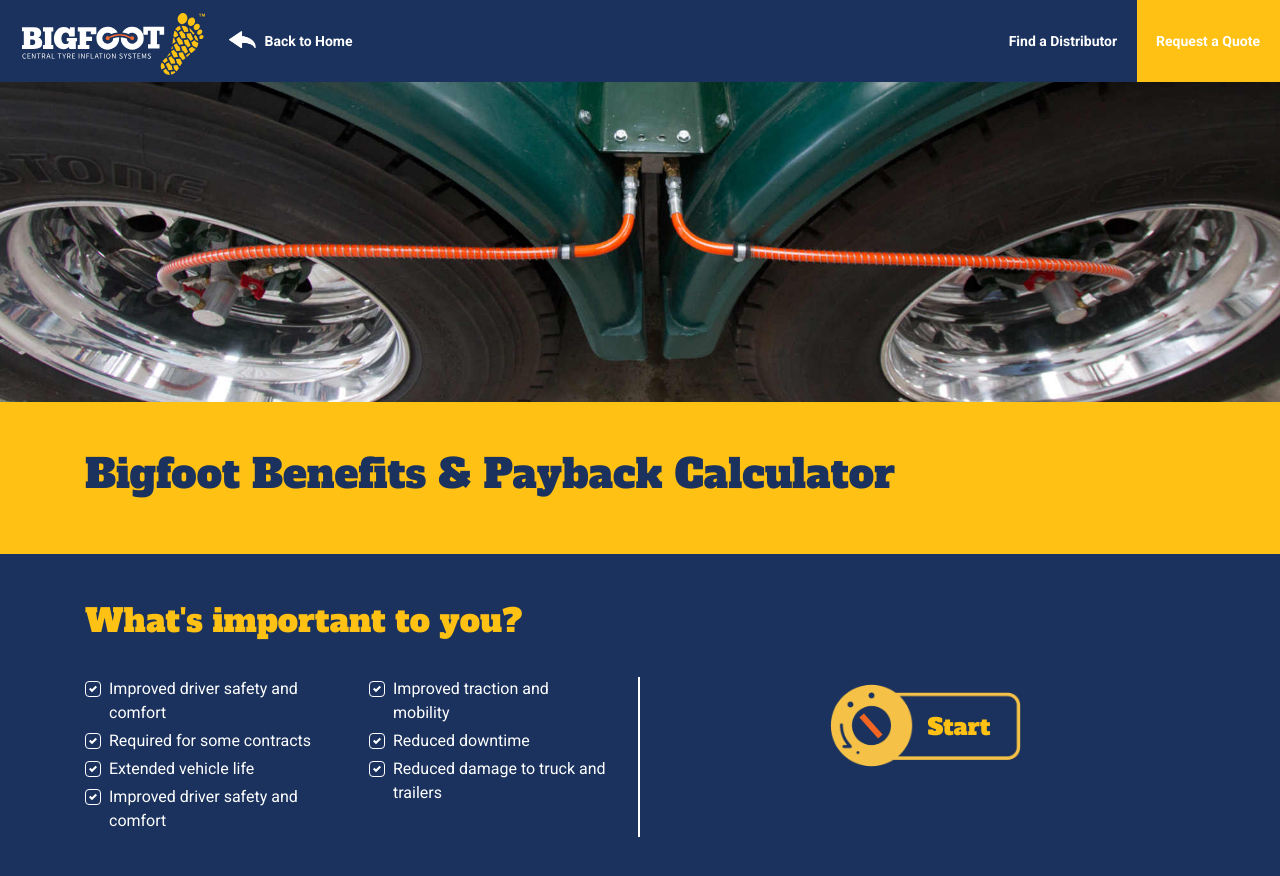
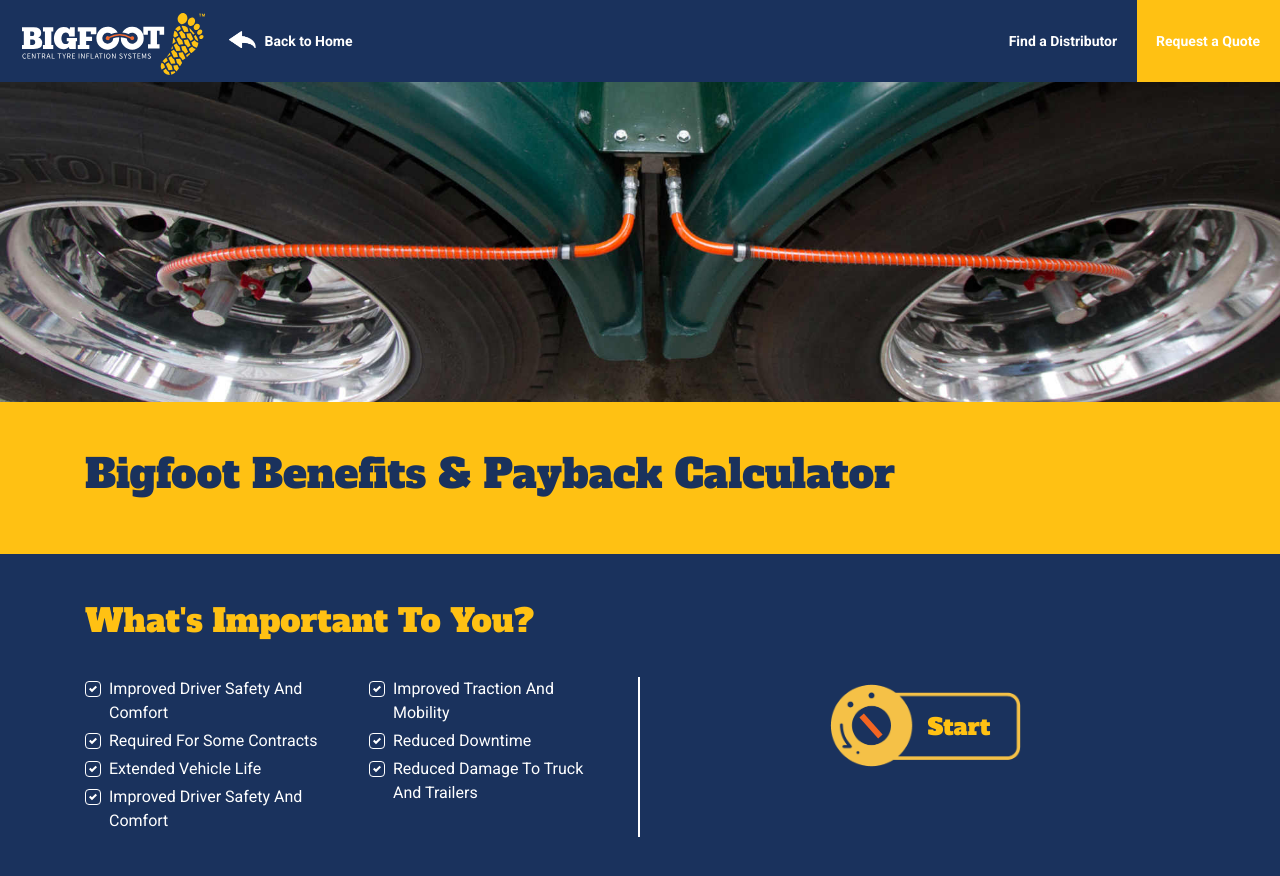
Before and after one commit to Webbros-Digital/DVC_Bigfoot_Calculator, a Vue app in the folder src/bigfoot.calculator/: page / in a window 1280 px wide. Shown: the top 876 px of the page. Built offline with nearby package versions, Linux system fonts and the light colour scheme.

Commit message:
Further text uppercase, spelling fix and remove nav outline

```diff
--- a/src/bigfoot.calculator/src/views/Calculator.vue
+++ b/src/bigfoot.calculator/src/views/Calculator.vue
@@ -4,7 +4,7 @@
       <div class='col'>
         <div class='row mb-4'>
           <div class='col'>
-            <h2>What's important to you?</h2>
+            <h2>What's Important To You?</h2>
           </div>
         </div>
         <div class='row align-items-center'>
@@ -73,7 +73,7 @@
           <b-form-group
             label-cols-sm="6"
             label-cols-lg="8"
-            label="Annual Distace Travelled"
+            label="Annual Distance Travelled"
             label-for="distance">
             <b-input-group append='km'>
               <b-form-input
@@ -534,41 +534,6 @@
     return require('@/assets/images/low.png');
   }
 
-  // public mounted() {
-  //   this.benifitChanged();
-  // }
-
-  // @Watch('benifitScoreBand')
-  // public benifitChanged() {
-  //   const canvas = this.$refs.speedo;
-  //   const ctx = canvas.getContext('2d');
-  //   if (ctx) {
-  //     // ctx.clearRect(0, 0, canvas.width, canvas.height);
-
-  //     ctx.strokeStyle = 'rgb(255, 193, 19)';
-  //     ctx.lineWidth = 8;
-  //     ctx.lineCap = 'round';
-
-  //     const radius = canvas.height - 100;
-
-  //     ctx.beginPath();
-  //     ctx.arc(canvas.width / 2, canvas.height, radius, 1 * Math.PI, 0);
-  //     ctx.stroke();
-
-  //     this.addNub(canvas, ctx, radius, 90);
-  //   }
-  // }
-
-  // public addNub(canvas: HTMLCanvasElement, ctx: CanvasRenderingContext2D, radius: number, angle: number) {
-  //   // ctx.moveTo(canvas.width / 2, canvas.height);
-  //   // ctx.rotate(angle);
-  //   // ctx.moveTo(0, radius);
-  //   ctx.lineTo(0, radius + 50);
-  //   ctx.stroke();
-  //   // ctx.rotate(-1 * angle);
-  //   // ctx.moveTo(canvas.width / 2, canvas.height);
-  // }
-
   public get breakdown() {
     return [
       {
@@ -812,7 +777,11 @@
 }
 .vue-form-wizard .wizard-nav-pills {
   flex-wrap: nowrap;
+  div:focus {
+    outline: none;
+  }
 }
+.custom-checkbox label,
 .col-form-label {
   text-transform: capitalize;
 }
```
Also changed, not shown: 1 other file (tests, documents, lock files or other folders).
